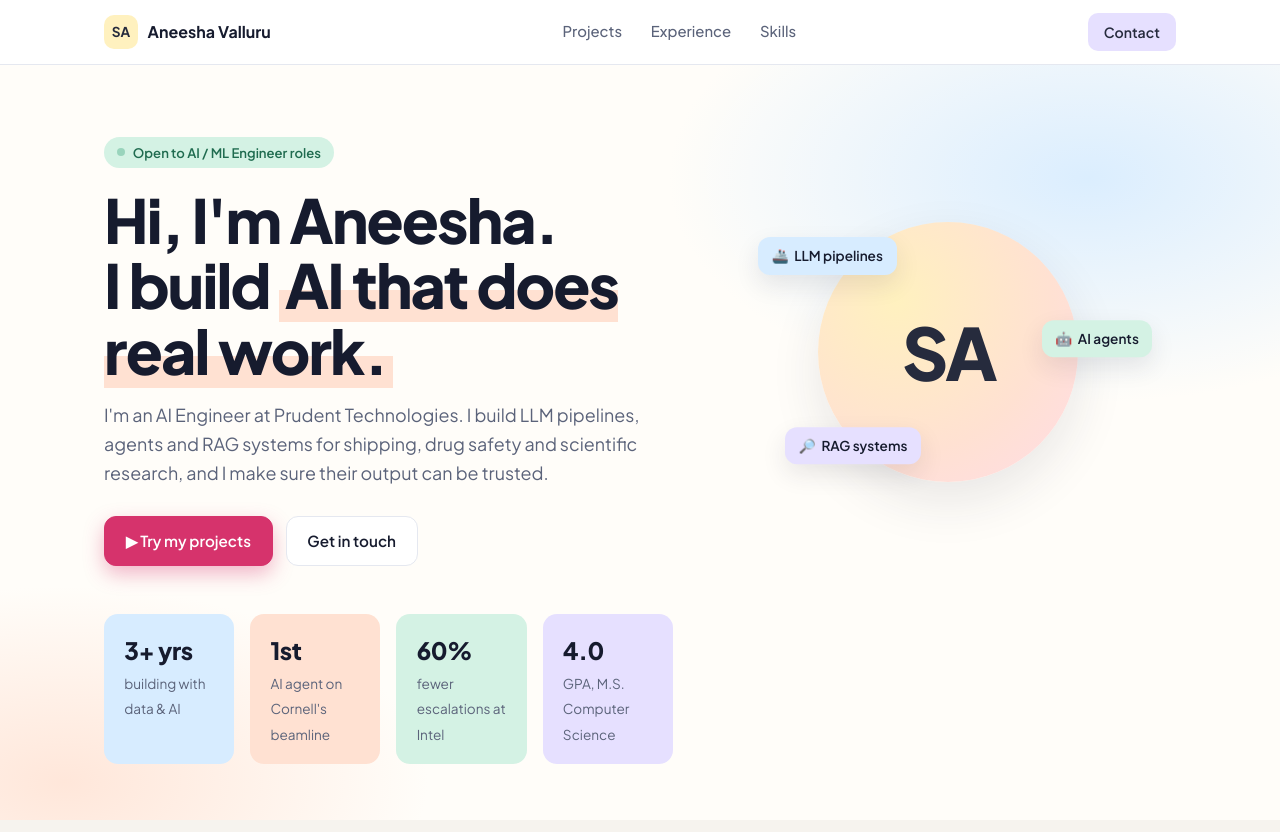
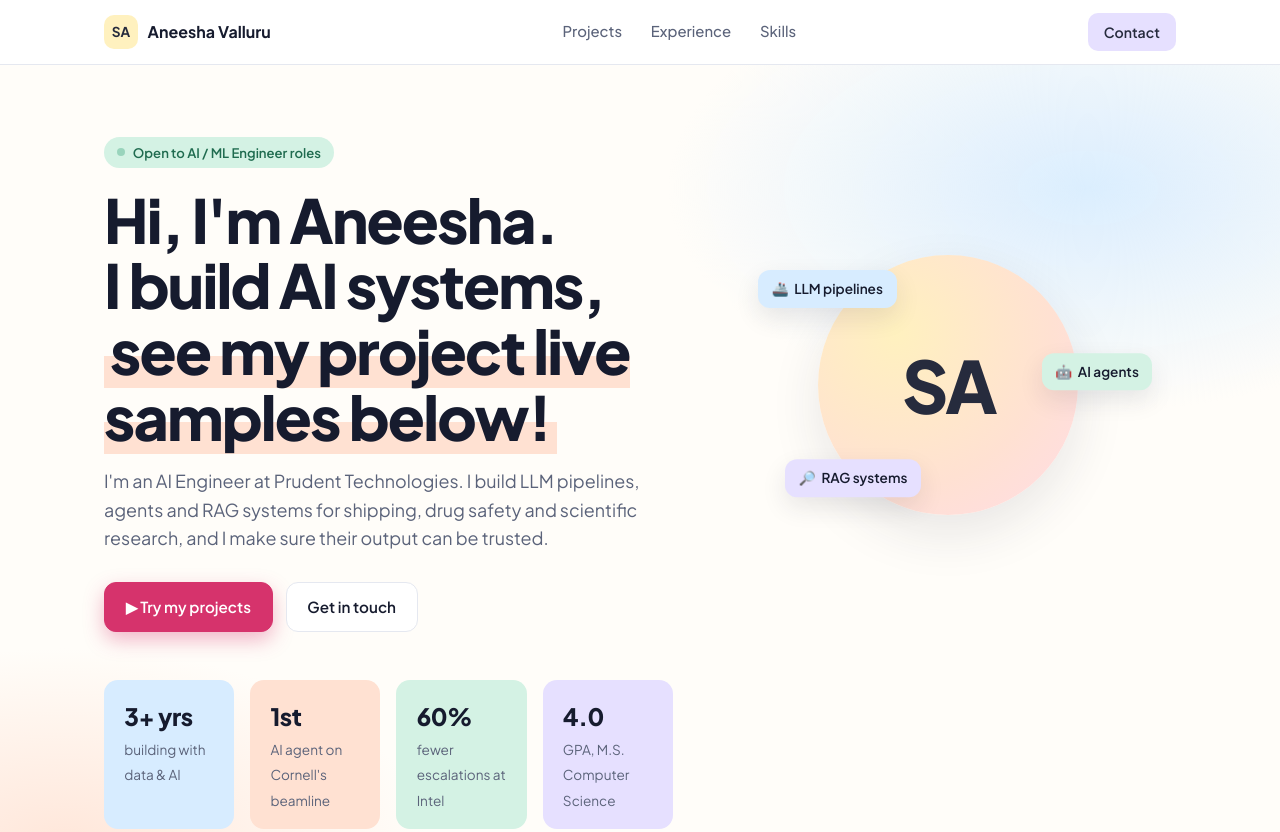
Before and after one commit to sai-aneesha-valluru/sai-aneesha-valluru.github.io, a plain HTML site: page index.html in a window 1280 px wide. Shown: the top 832 px of the page. Drawn offline with Linux system fonts and the light colour scheme.

```diff
--- a/index.html
+++ b/index.html
@@ -221,7 +221,7 @@
   <div class="wrap">
     <div>
       <span class="badge">Open to AI / ML Engineer roles</span>
-      <h1>Hi, I'm Aneesha.<br>I build <span class="grad">AI that does real work.</span></h1>
+      <h1>Hi, I'm Aneesha.<br>I build AI systems, <span class="grad">see my project live samples below!</span></h1>
       <p>I'm an AI Engineer at Prudent Technologies. I build LLM pipelines, agents and RAG systems for shipping, drug safety and scientific research, and I make sure their output can be trusted.</p>
       <div class="btns">
         <a class="btn primary" href="#projects">▶ Try my projects</a>
```
